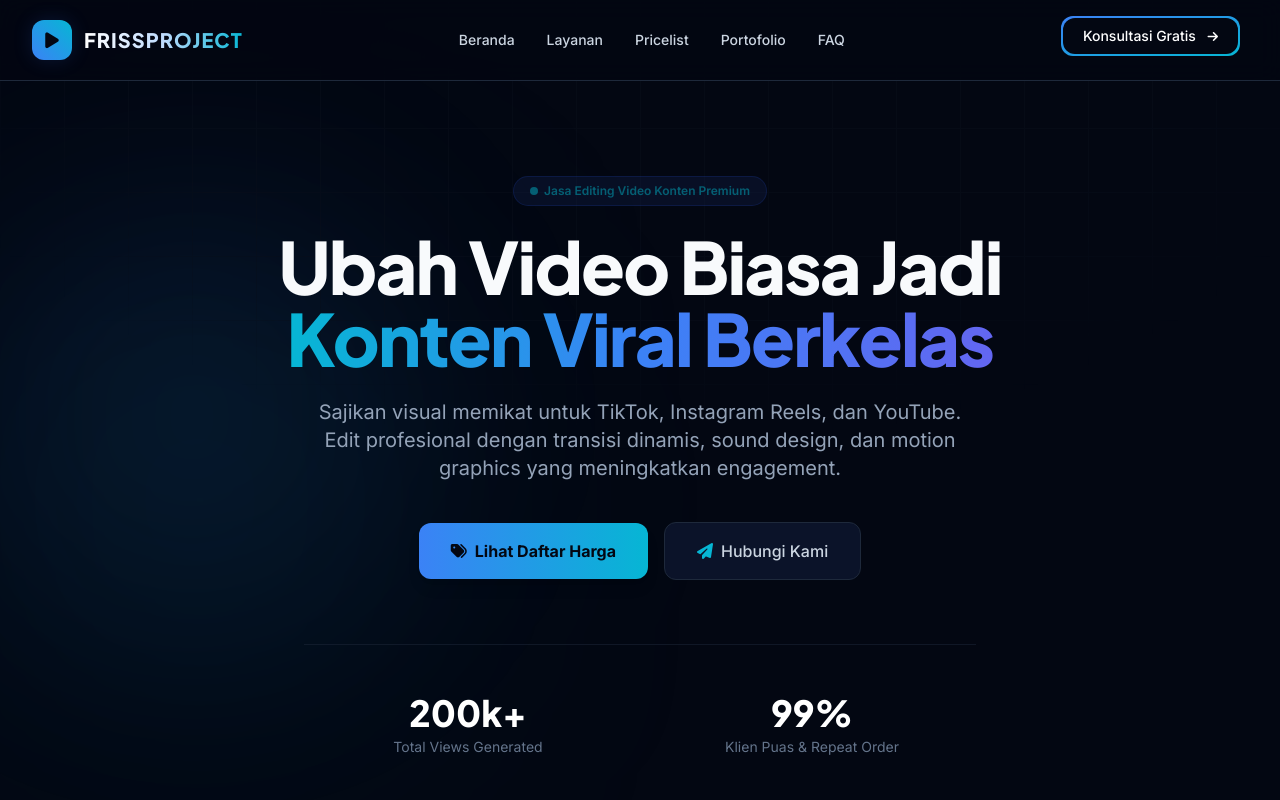
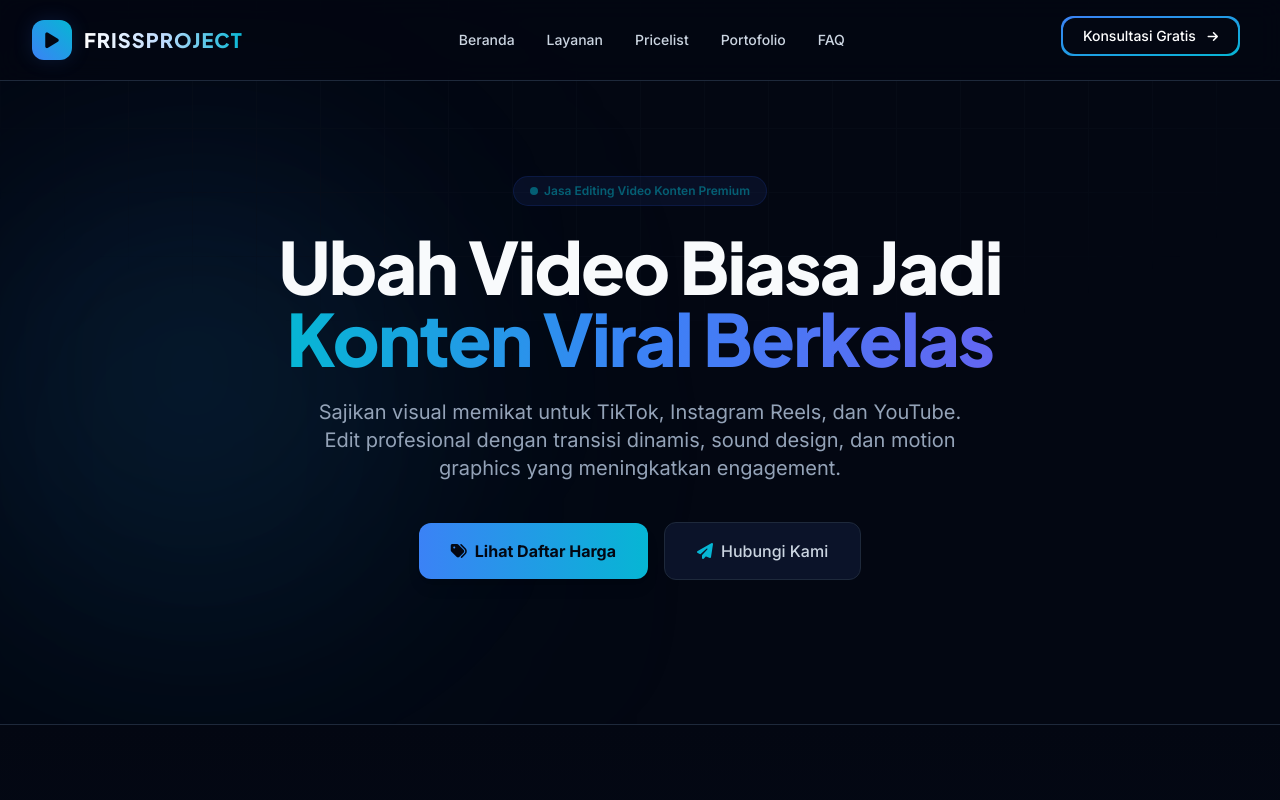
Before and after one commit to frissproject-creator/frisspricelist, a plain HTML site: page index.html in a window 1280 px wide. Shown: the top 800 px of the page. Drawn offline with nearby package versions, Linux system fonts and the light colour scheme.

Commit message:
index.html

```diff
--- a/index.html
+++ b/index.html
@@ -156,18 +156,6 @@
                     <a href="#kontak" class="w-full sm:w-auto px-8 py-4 bg-darkcard hover:bg-slate-900 border border-darkborder hover:border-accent text-slate-300 hover:text-white font-medium rounded-xl transition-all duration-300 flex items-center justify-center gap-2">
                         <i class="fa-solid fa-paper-plane text-accent"></i> Hubungi Kami
                     </a>
-                </div>
-
-                <!-- Trusted / Stats Banner -->
-                <div class="mt-16 pt-12 border-t border-darkborder/50 max-w-2xl mx-auto grid grid-cols-2 gap-4 text-center">
-                    <div>
-                        <div class="text-3xl sm:text-4xl font-extrabold text-white font-heading">200k+</div>
-                        <div class="text-xs sm:text-sm text-slate-500 mt-1">Total Views Generated</div>
-                    </div>
-                    <div>
-                        <div class="text-3xl sm:text-4xl font-extrabold text-white font-heading">99%</div>
-                        <div class="text-xs sm:text-sm text-slate-500 mt-1">Klien Puas & Repeat Order</div>
-                    </div>
                 </div>
             </div>
         </div>
```
